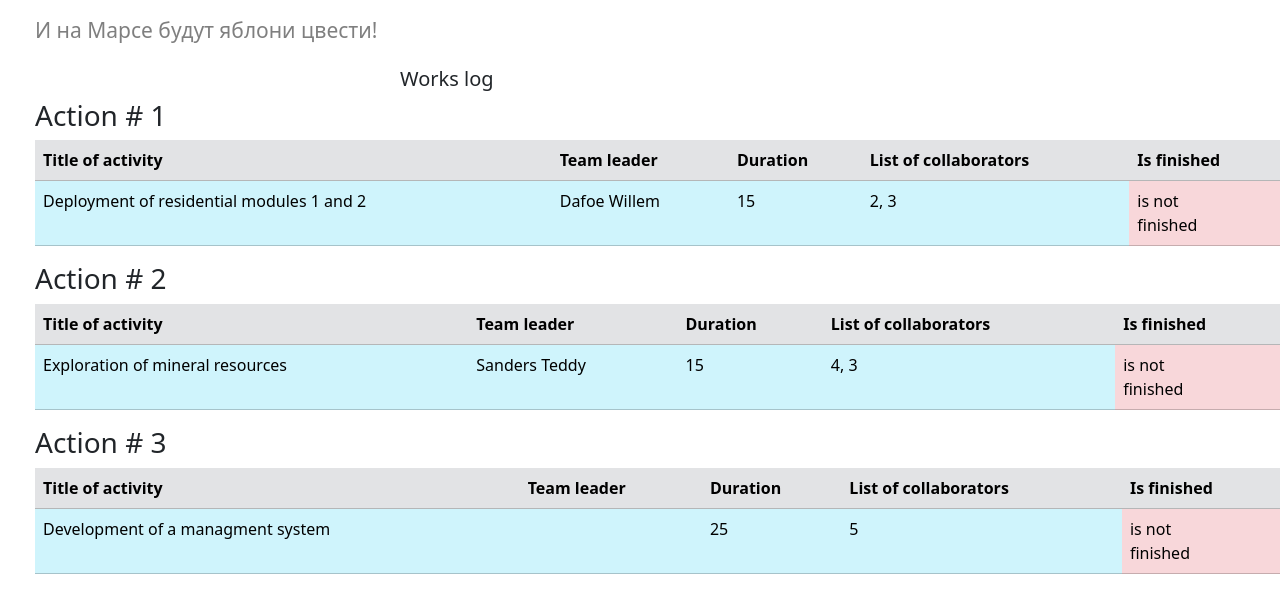
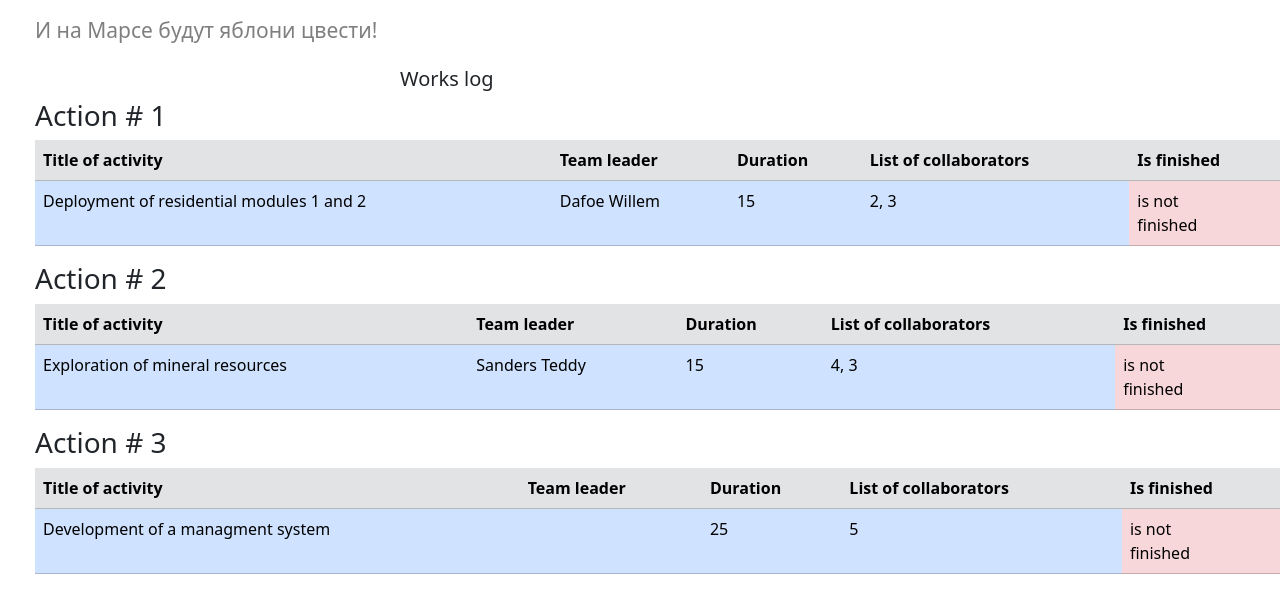
Before and after one commit to obich2/sqlalchemy_training, a Flask app: page / in a window 1280 px wide. Shown: the part 72-685 px from the top of the page. Run offline with Flask 3, Linux system fonts and the light colour scheme; data comes from the database, SQL or seed files in the repository.

Commit message:
как добавить кастомные цвета?

```diff
--- a/templates/base.html
+++ b/templates/base.html
@@ -2,7 +2,7 @@
 <html lang="en">
 <head>
     <meta charset="UTF-8">
-    <link rel="stylesheet" type="text/css" href="{{url_for('static', filename='css/style.css')}}" />
+    <link rel="stylesheet" href="{{url_for('static', filename='css/style.css')}}" />
     <link href="https://cdn.jsdelivr.net/npm/bootstrap@5.3.3/dist/css/bootstrap.min.css" rel="stylesheet" integrity="sha384-QWTKZyjpPEjISv5WaRU9OFeRpok6YctnYmDr5pNlyT2bRjXh0JMhjY6hW+ALEwIH" crossorigin="anonymous">
         <title>{{ title }}</title>
     </head>
--- a/templates/index.html
+++ b/templates/index.html
@@ -13,7 +13,7 @@
           <th scope="col">List of collaborators</th>
           <th scope="col">Is finished</th>
         </tr>
-      <tbody class="table-info">
+      <tbody class="table-primary">
         <tr>
           <td>{{j.job}}</td>
           <td>{{' '.join(crew[j.team_leader])}}</td>
```
